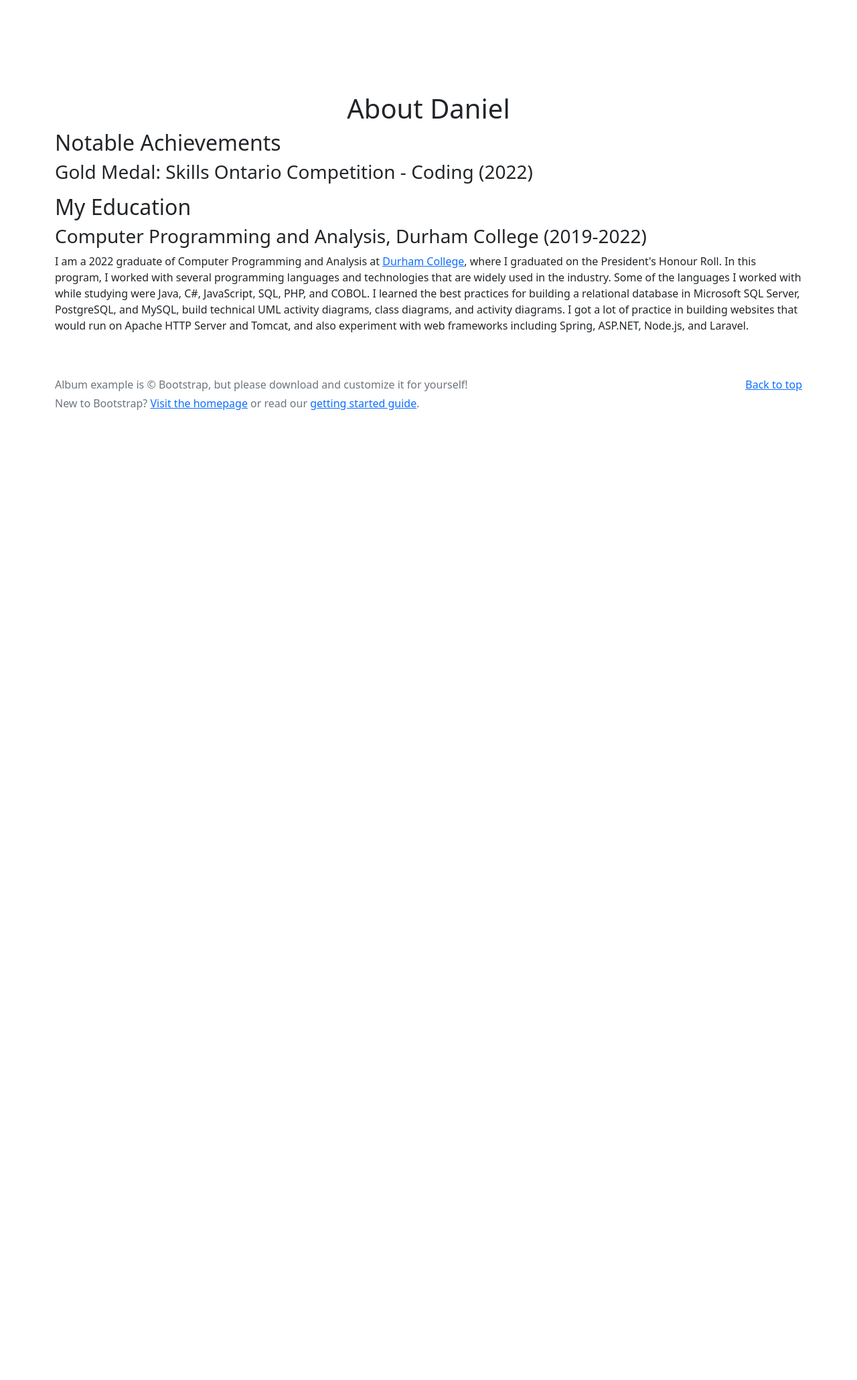
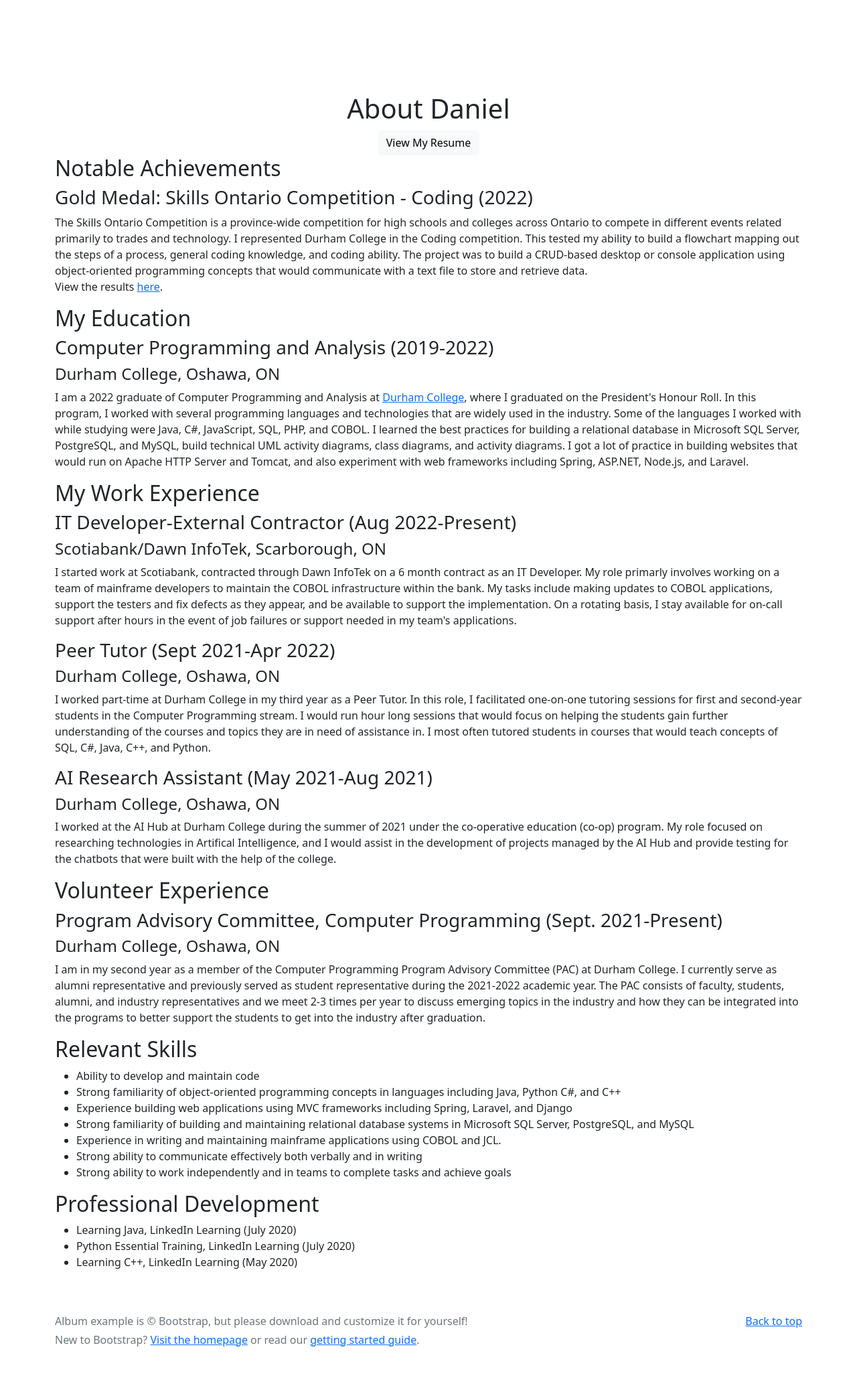
Before and after one commit to DanielHinbest/Portfolio, a Django app: page /about/ in a window 1280 px wide. Shown: the part 494-2554 px from the top of the page at 67% size. Before the commit the page ends 1106 px from the top, so only its background shows below. Run offline with Django 4.2, Linux system fonts and the light colour scheme; some libraries are stand-ins or nearby versions.

Commit message:
about page completed

```diff
--- a/Portfolio notes.txt
+++ b/Portfolio notes.txt
@@ -8,11 +8,8 @@ Username: hinbestd
 Password: oF6HfM8tQA4m
 
 To do:
-- Add photo gallery in about page
 - Create mailto setup for email contact
 - Add return to home links to all pages
-- Populate about page
-- Add photos to about page
 - Add some photo fields and welcome message on home page
 - Change the footer
 
--- a/portfolio/templates/portfolio/about.html
+++ b/portfolio/templates/portfolio/about.html
@@ -30,15 +30,27 @@
 </div>
 <div class="container">
   <center><h1>About Daniel</h1></center>
-
+  <center>
+    <a href="{% static 'portfolio/files/resume.pdf' %}" target="_blank">
+      <button class="btn btn-light" type="button">
+        View My Resume
+      </button>
+    </a>
+  </center>
   <h2>Notable Achievements</h2>
   <h3>Gold Medal: Skills Ontario Competition - Coding (2022)</h3>
   <p>
-
+    The Skills Ontario Competition is a province-wide competition for high schools and colleges across Ontario to compete in different events related primarily to trades and
+    technology. I represented Durham College in the Coding competition. This tested my ability to build a flowchart mapping out the steps of a process, general coding knowledge,
+    and coding ability. The project was to build a CRUD-based desktop or console application using object-oriented programming concepts that would communicate with a text file
+    to store and retrieve data.
+    <br/>
+    View the results <a href="https://www.skillsontario.com/files/www/Results/2022_Results.pdf" target="_blank">here</a>.
   </p>
 
   <h2>My Education</h2>
-  <h3>Computer Programming and Analysis, Durham College (2019-2022)</h3>
+  <h3>Computer Programming and Analysis (2019-2022)</h3>
+  <h4>Durham College, Oshawa, ON</h4>
   <p>
     I am a 2022 graduate of Computer Programming and Analysis at <a href="https://durhamcollege.ca">Durham College</a>, where I graduated on the President's Honour Roll.
     In this program, I worked with several programming languages and technologies that are widely used in the industry. Some of the languages I worked with while studying
@@ -46,5 +58,57 @@
     build technical UML activity diagrams, class diagrams, and activity diagrams. I got a lot of practice in building websites that would run on Apache HTTP Server and Tomcat,
     and also experiment with web frameworks including Spring, ASP.NET, Node.js, and Laravel.
   </p>
+
+  <h2>My Work Experience</h2>
+  <h3>IT Developer-External Contractor (Aug 2022-Present)</h3>
+  <h4>Scotiabank/Dawn InfoTek, Scarborough, ON</h4>
+  <p>
+    I started work at Scotiabank, contracted through Dawn InfoTek on a 6 month contract as an IT Developer. My role primarly involves working on a team of mainframe developers
+    to maintain the COBOL infrastructure within the bank. My tasks include making updates to COBOL applications, support the testers and fix defects as they appear, and
+    be available to support the implementation. On a rotating basis, I stay available for on-call support after hours in the event of job failures or support needed in my
+    team's applications.
+  </p>
+
+  <h3>Peer Tutor (Sept 2021-Apr 2022)</h3>
+  <h4>Durham College, Oshawa, ON</h4>
+  <p>
+    I worked part-time at Durham College in my third year as a Peer Tutor. In this role, I facilitated one-on-one tutoring sessions for first and second-year students in
+    the Computer Programming stream. I would run hour long sessions that would focus on helping the students gain further understanding of the courses and topics they are
+    in need of assistance in. I most often tutored students in courses that would teach concepts of SQL, C#, Java, C++, and Python.
+  </p>
+
+  <h3>AI Research Assistant (May 2021-Aug 2021)</h3>
+  <h4>Durham College, Oshawa, ON</h4>
+  <p>
+    I worked at the AI Hub at Durham College during the summer of 2021 under the co-operative education (co-op) program. My role focused on researching technologies
+    in Artifical Intelligence, and I would assist in the development of projects managed by the AI Hub and provide testing for the chatbots that were built with the
+    help of the college.
+  </p>
+
+  <h2>Volunteer Experience</h2>
+  <h3>Program Advisory Committee, Computer Programming (Sept. 2021-Present)</h3>
+  <h4>Durham College, Oshawa, ON</h4>
+  <p>
+    I am in my second year as a member of the Computer Programming Program Advisory Committee (PAC) at Durham College. I currently serve as alumni representative and previously
+    served as student representative during the 2021-2022 academic year. The PAC consists of faculty, students, alumni, and industry representatives and we meet 2-3 times
+    per year to discuss emerging topics in the industry and how they can be integrated into the programs to better support the students to get into the industry after graduation.
+  </p>
+
+  <h2>Relevant Skills</h2>
+  <ul>
+    <li>Ability to develop and maintain code</li>
+    <li>Strong familiarity of object-oriented programming concepts in languages including Java, Python C#, and C++</li>
+    <li>Experience building web applications using MVC frameworks including Spring, Laravel, and Django</li>
+    <li>Strong familiarity of building and maintaining relational database systems in Microsoft SQL Server, PostgreSQL, and MySQL</li>
+    <li>Experience in writing and maintaining mainframe applications using COBOL and JCL.</li>
+    <li>Strong ability to communicate effectively both verbally and in writing</li>
+    <li>Strong ability to work independently and in teams to complete tasks and achieve goals</h1>
+  </ul>
+
+  <h2>Professional Development</h2>
+  <ul>
+    <li>Learning Java, LinkedIn Learning (July 2020)</li>
+    <li>Python Essential Training, LinkedIn Learning (July 2020)</li>
+    <li>Learning C++, LinkedIn Learning (May 2020)</li>
 </div>
 {% endblock content %}
```
